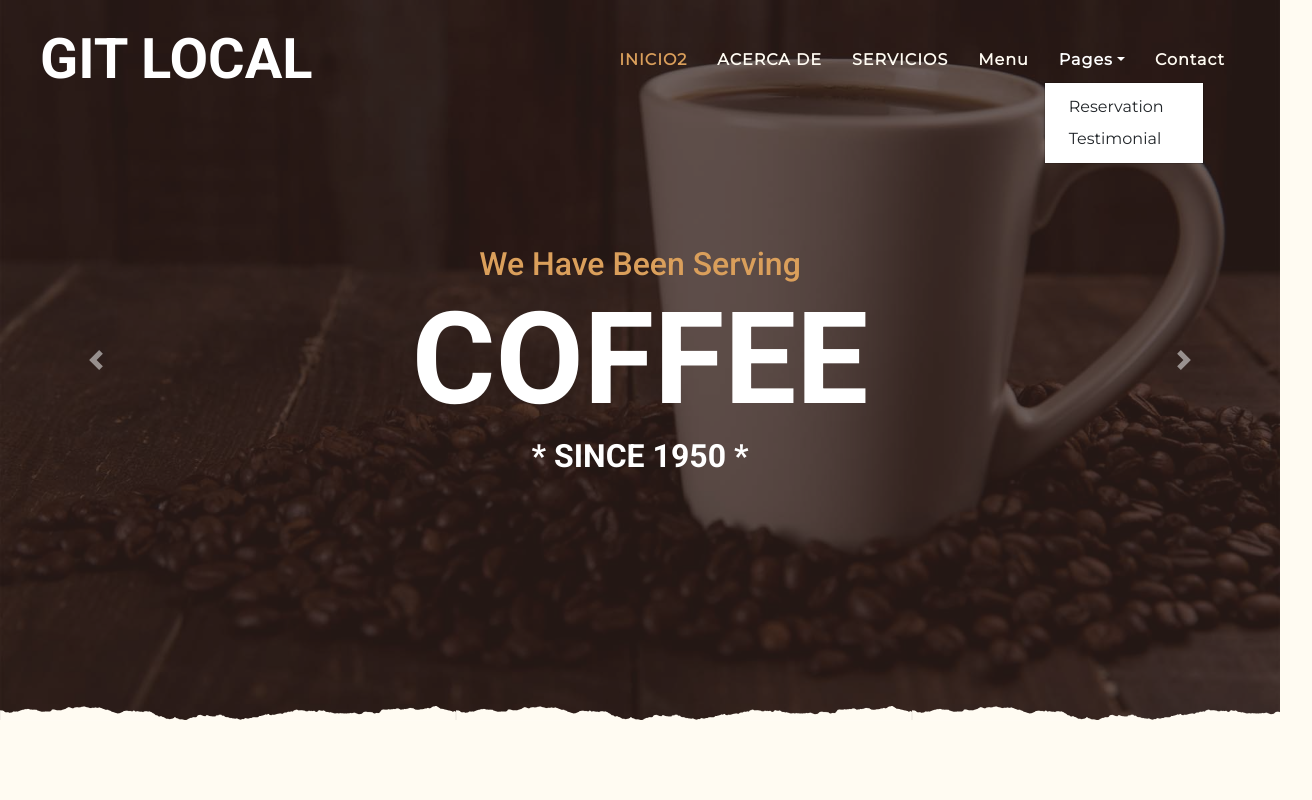
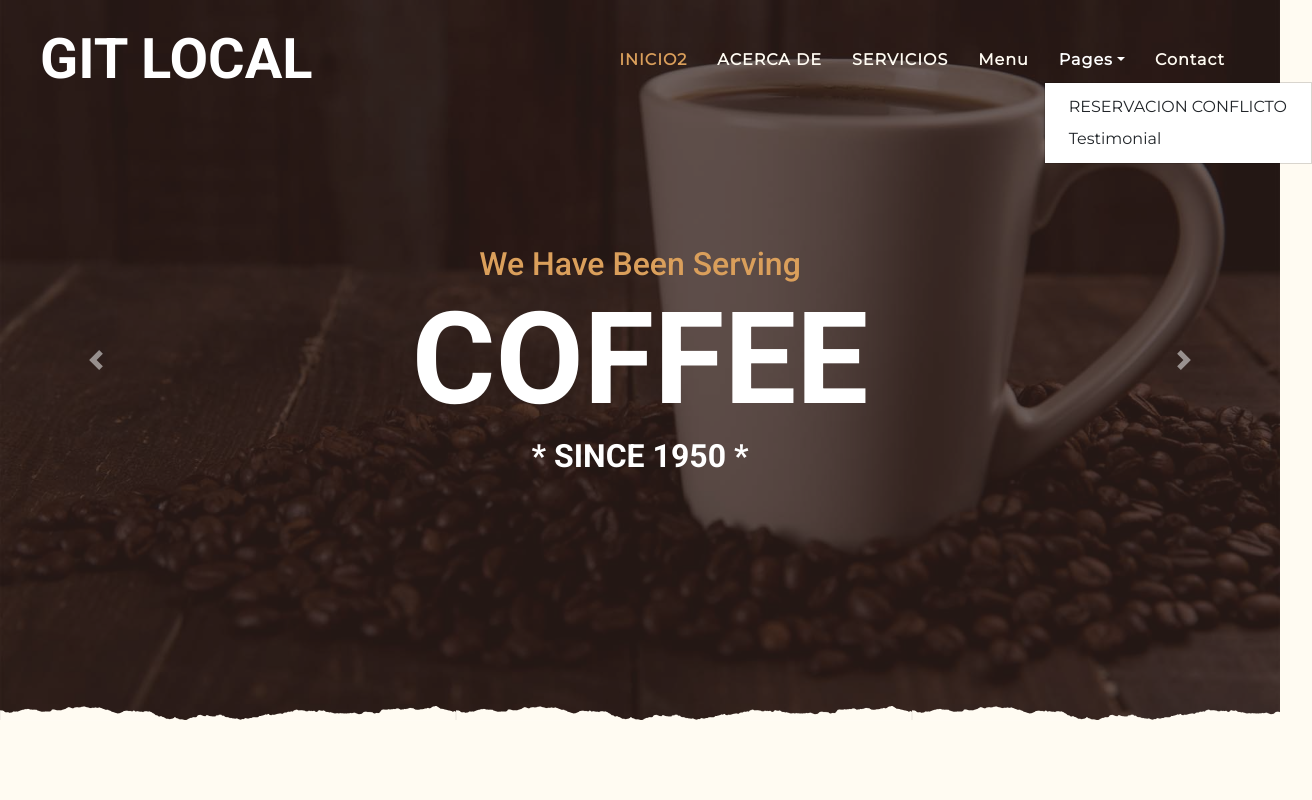
Before and after one commit to coralidiana/GIT, a plain HTML site: page index.html in a window 1280 px wide. Both pictures are taken after a click on the link "Pages". Shown: the top 800 px of the page, 1312 px wide, since content can reach past the window. Drawn offline with nearby package versions, Linux system fonts and the light colour scheme; files that its build step writes are made by us from their sources.

Commit message:
modificacion en index parte reservacion

```diff
--- a/index.html
+++ b/index.html
@@ -47,7 +47,7 @@
                     <div class="nav-item dropdown">
                         <a href="#" class="nav-link dropdown-toggle" data-toggle="dropdown">Pages</a>
                         <div class="dropdown-menu text-capitalize">
-                            <a href="reservation.html" class="dropdown-item">Reservation</a>
+                            <a href="reservation" class="dropdown-item">RESERVACION CONFLICTO</a>
                             <a href="testimonial.html" class="dropdown-item">Testimonial</a>
                         </div>
                     </div>
```
